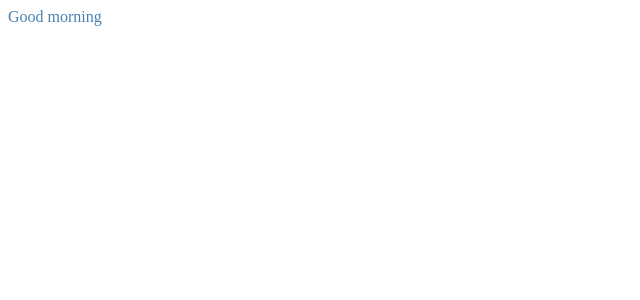
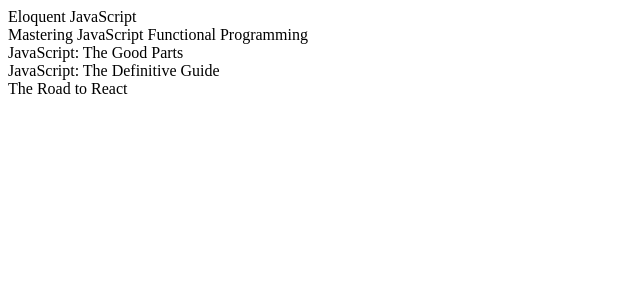
Before and after one commit to chrpeters01/myFlix-client, a React (Vite) app: page / in a window 1280 px wide. Shown: the top 300 px of the page, without its empty margins (0-640 px from the left). Built offline with nearby package versions, Linux system fonts and the light colour scheme.

Commit message:
Update index.jsx
index.jsx updates

```diff
--- a/src/index.jsx
+++ b/src/index.jsx
@@ -1,20 +1,16 @@
 import { createRoot } from 'react-dom/client';
+import { MainView } from './components/main-view/main-view';
 
-// Import statement to indicate that you need to bundle `./index.scss`
 import "./index.scss";
 
-// Main component (will eventually use all the others)
 const MyFlixApplication = () => {
   return (
-    <div className="my-flix">
-      <div>Good morning</div>
-    </div>
+    <MainView />
   );
 };
 
-// Finds the root of your app
 const container = document.querySelector("#root");
 const root = createRoot(container);
 
-// Tells React to render your app in the root DOM element
+
 root.render(<MyFlixApplication />);
```
